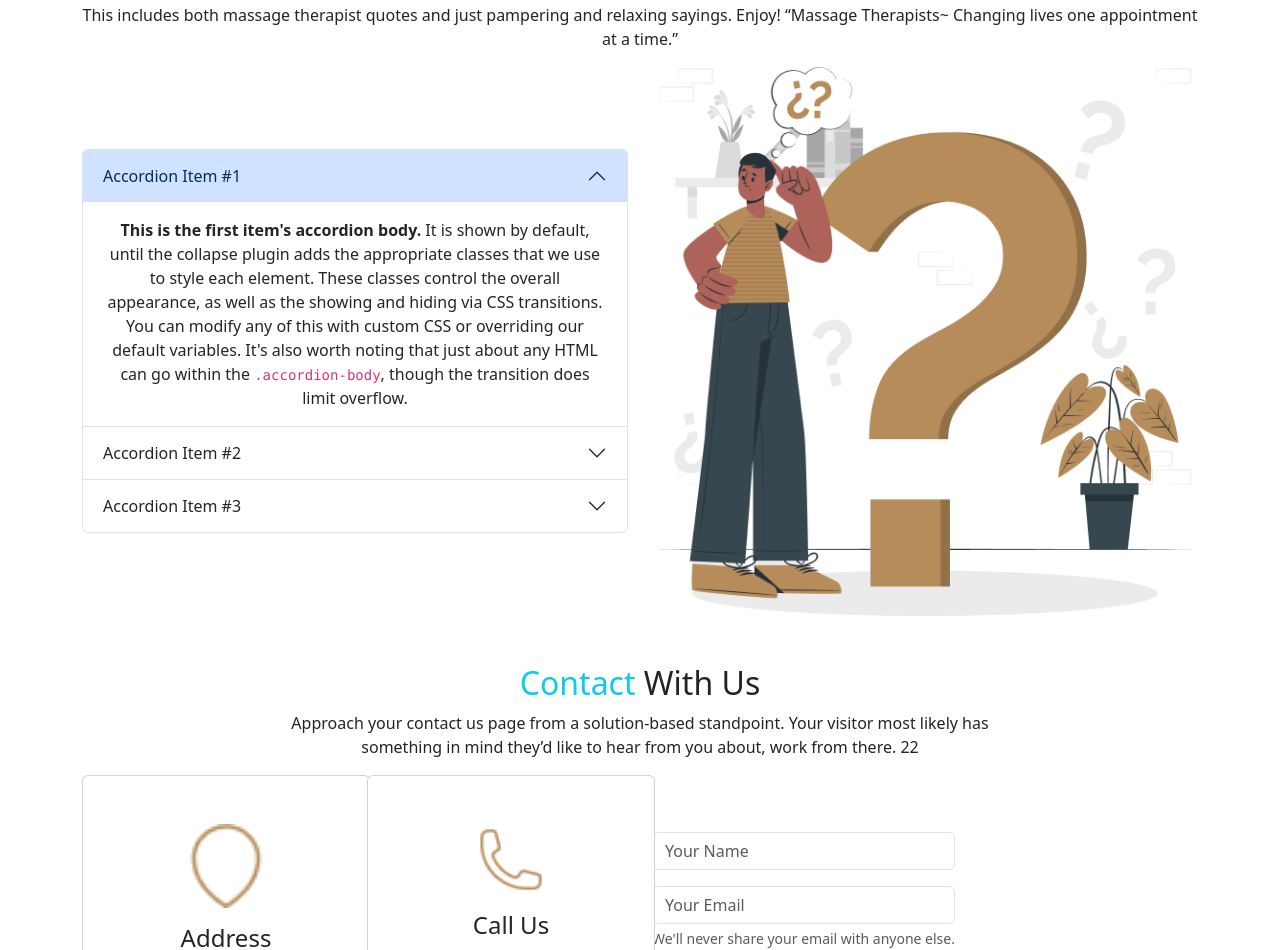
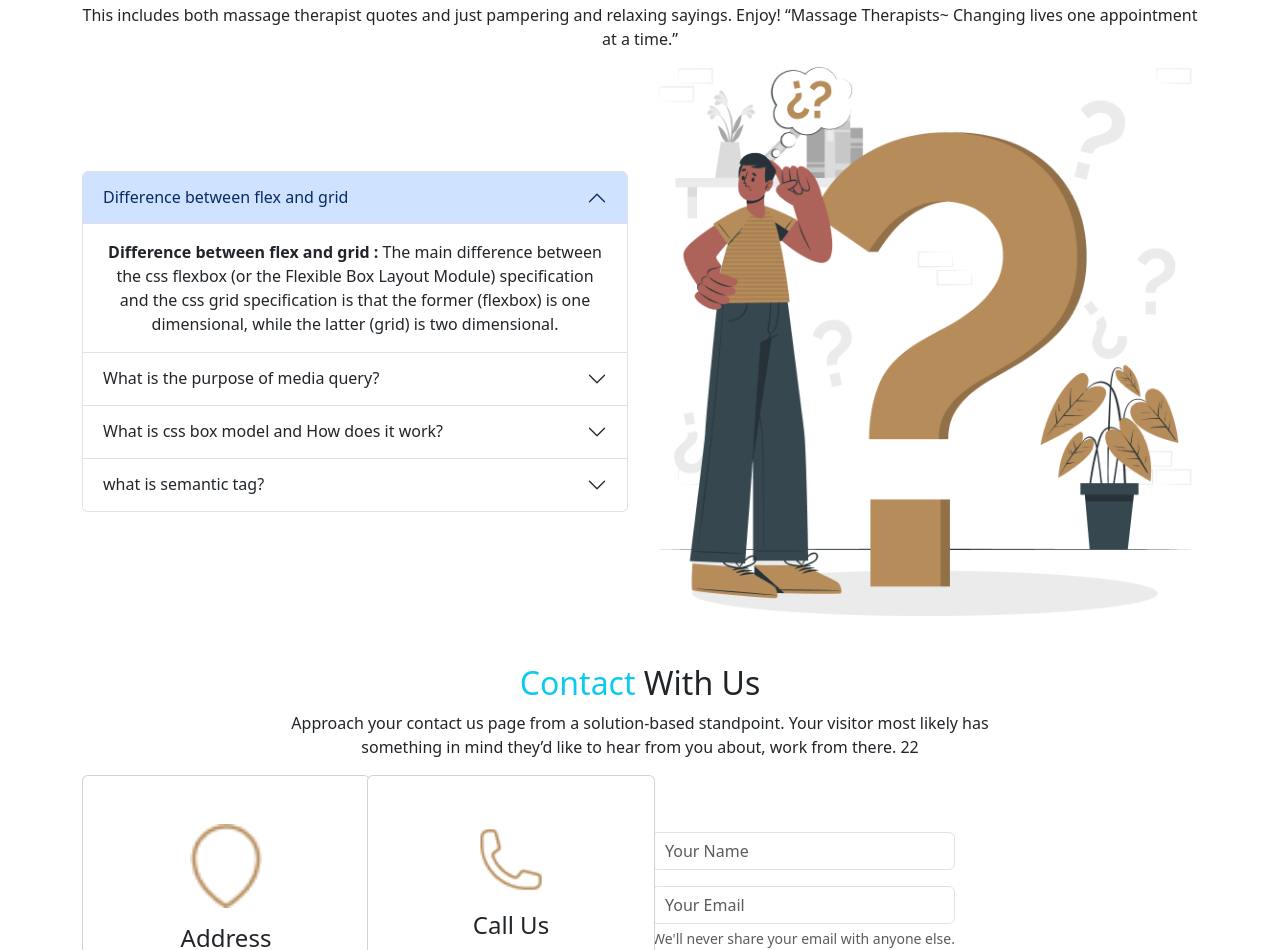
Before and after one commit to bossnoyon00/legal-solutrion, a plain HTML site: page index.html in a window 1280 px wide. Shown: the part 2424-3374 px from the top of the page. Drawn offline with nearby package versions, Linux system fonts and the light colour scheme.

Commit message:
Final commit

```diff
--- a/index.html
+++ b/index.html
@@ -15,6 +15,7 @@
 
 <body>
     <header class="container">
+        <!-- NavBar  -->
         <nav class="navbar navbar-expand-lg bg-danger-subtle ">
             <div class="container-fluid">
                 <a class="navbar-brand" href="#"> <img src="images/Group 37.png" alt=""></a>
@@ -47,6 +48,7 @@
                 </div>
             </div>
         </nav>
+        <!-- NavBar end -->
         <!-- Modal -->
         <div class="modal" id="myModal" tabindex="-1">
             <div class="modal-dialog">
@@ -69,6 +71,8 @@
             </div>
         </div>
         <!-- End modal -->
+
+        <!-- Banner -->
         <section>
             <div class="text-center card text-bg-dark">
                 <img src="images/Rectangle 6.png" class="card-img" alt="...">
@@ -85,8 +89,9 @@
             </div>
         </section>
     </header>
-
+    <!-- Main part -->
     <main class="container">
+        <!-- Practice area -->
         <section class="text-center mt-5">
             <h2>The Legal <span class="text-info"> Practice</span> Area</h2>
             <p>The key to convincing potential employers that you are a good candidate is to write a <br> motivational
@@ -161,6 +166,8 @@
                 </div>
             </div>
         </section>
+
+        <!-- Clients Says part -->
         <section class="mt-5 text-center">
             <h2>What Our <span class="text-info"> Client</span> Say</h2>
             <p>This includes both massage therapist quotes and just pampering and relaxing sayings. Enjoy! “Massage
@@ -231,18 +238,16 @@
                             <h2 class="accordion-header" id="headingOne">
                                 <button class="accordion-button" type="button" data-bs-toggle="collapse"
                                     data-bs-target="#collapseOne" aria-expanded="true" aria-controls="collapseOne">
-                                    Accordion Item #1
+                                    Difference between flex and grid
                                 </button>
                             </h2>
                             <div id="collapseOne" class="accordion-collapse collapse show" aria-labelledby="headingOne"
                                 data-bs-parent="#accordionExample">
                                 <div class="accordion-body">
-                                    <strong>This is the first item's accordion body.</strong> It is shown by default,
-                                    until the collapse plugin adds the appropriate classes that we use to style each
-                                    element. These classes control the overall appearance, as well as the showing and
-                                    hiding via CSS transitions. You can modify any of this with custom CSS or overriding
-                                    our default variables. It's also worth noting that just about any HTML can go within
-                                    the <code>.accordion-body</code>, though the transition does limit overflow.
+                                    <strong>Difference between flex and grid :</strong> The main difference between the
+                                    css flexbox (or the Flexible Box Layout Module) specification and the css grid
+                                    specification is that the former (flexbox) is one dimensional, while the latter
+                                    (grid) is two dimensional.
                                 </div>
                             </div>
                         </div>
@@ -250,18 +255,16 @@
                             <h2 class="accordion-header" id="headingTwo">
                                 <button class="accordion-button collapsed" type="button" data-bs-toggle="collapse"
                                     data-bs-target="#collapseTwo" aria-expanded="false" aria-controls="collapseTwo">
-                                    Accordion Item #2
+                                    What is the purpose of media query?
                                 </button>
                             </h2>
                             <div id="collapseTwo" class="accordion-collapse collapse" aria-labelledby="headingTwo"
                                 data-bs-parent="#accordionExample">
                                 <div class="accordion-body">
-                                    <strong>This is the second item's accordion body.</strong> It is hidden by default,
-                                    until the collapse plugin adds the appropriate classes that we use to style each
-                                    element. These classes control the overall appearance, as well as the showing and
-                                    hiding via CSS transitions. You can modify any of this with custom CSS or overriding
-                                    our default variables. It's also worth noting that just about any HTML can go within
-                                    the <code>.accordion-body</code>, though the transition does limit overflow.
+                                    Media queries allow content to adapt to various screen resolutions, with different
+                                    CSS instructions being used for different screen sizes. In simple terms, they are a
+                                    way to make websites look good on a phone or a desktop computer. Media queries are a
+                                    central component of responsive web design.
                                 </div>
                             </div>
                         </div>
@@ -269,18 +272,30 @@
                             <h2 class="accordion-header" id="headingThree">
                                 <button class="accordion-button collapsed" type="button" data-bs-toggle="collapse"
                                     data-bs-target="#collapseThree" aria-expanded="false" aria-controls="collapseThree">
-                                    Accordion Item #3
+                                    What is css box model and How does it work?
                                 </button>
                             </h2>
                             <div id="collapseThree" class="accordion-collapse collapse" aria-labelledby="headingThree"
                                 data-bs-parent="#accordionExample">
                                 <div class="accordion-body">
-                                    <strong>This is the third item's accordion body.</strong> It is hidden by default,
-                                    until the collapse plugin adds the appropriate classes that we use to style each
-                                    element. These classes control the overall appearance, as well as the showing and
-                                    hiding via CSS transitions. You can modify any of this with custom CSS or overriding
-                                    our default variables. It's also worth noting that just about any HTML can go within
-                                    the <code>.accordion-body</code>, though the transition does limit overflow.
+                                    Box model is a concept in CSS that defines how elements are displayed on a web page
+                                </div>
+                            </div>
+                        </div>
+                        <div class="accordion-item">
+                            <h2 class="accordion-header" id="headingFour">
+                                <button class="accordion-button collapsed" type="button" data-bs-toggle="collapse"
+                                    data-bs-target="#collapseFour" aria-expanded="false" aria-controls="collapseFour">
+                                    what is semantic tag?
+                                </button>
+                            </h2>
+                            <div id="collapseFour" class="accordion-collapse collapse" aria-labelledby="headingFour"
+                                data-bs-parent="#accordionExample">
+                                <div class="accordion-body">
+                                    A semantic tag in HTML is a tag whose name clearly describes its purpose and its
+                                    content. HTML5 introduced several new semantic tags. Semantic tags: <.form>,
+                                        <.header>
+                                            , <.table>, and <.article> -- these clearly define their content.
                                 </div>
                             </div>
                         </div>
```
